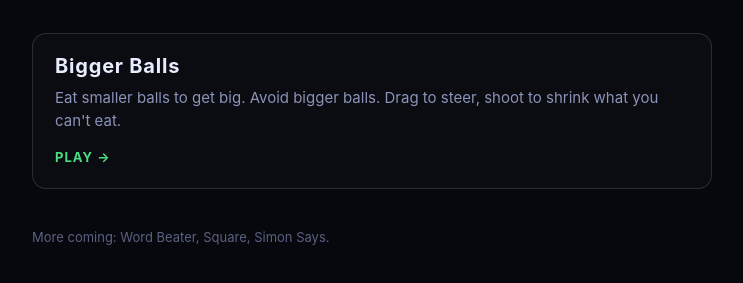
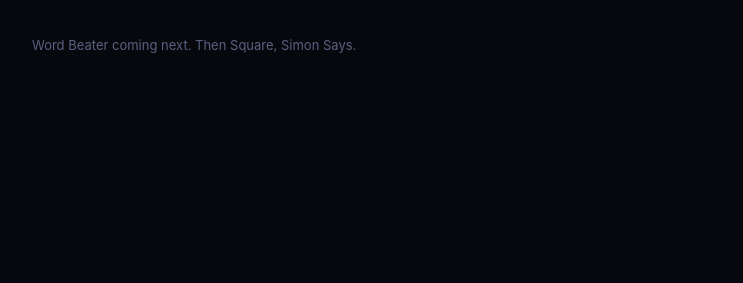
Before and after one commit to builtbysai/old-games, a plain HTML site: page index.html in a window 1280 px wide. Shown: the part 169-452 px from the top of the page, without its empty margins (268-1011 px from the left). Drawn offline with Linux system fonts and the light colour scheme.

Commit message:
Remove Bigger Balls from index.html

```diff
--- a/index.html
+++ b/index.html
@@ -10,22 +10,12 @@
   body{max-width:720px;margin:0 auto;padding:64px 20px 40px}
   h1{font-size:34px;letter-spacing:.06em}
   p.sub{color:#8b93b8;margin:10px 0 36px;line-height:1.6}
-  a.card{display:block;text-decoration:none;color:inherit;border:1px solid rgba(232,236,255,.14);border-radius:14px;padding:20px 22px;background:rgba(255,255,255,.02)}
-  a.card:hover{border-color:rgba(232,236,255,.35)}
-  a.card h2{font-size:20px;letter-spacing:.04em}
-  a.card p{color:#8b93b8;margin-top:8px;line-height:1.55;font-size:15px}
-  a.card span{color:#4ade80;font-weight:700;font-size:13px;letter-spacing:.08em}
   .foot{margin-top:40px;color:#5a6180;font-size:13px}
 </style>
 </head>
 <body>
   <h1>OLD GAMES</h1>
   <p class="sub">Hans's early games, rebuilt in JavaScript and improved. One at a time, played in the browser.</p>
-  <a class="card" href="bigger-balls/">
-    <h2>Bigger Balls</h2>
-    <p>Eat smaller balls to get big. Avoid bigger balls. Drag to steer, shoot to shrink what you can't eat.</p>
-    <p style="margin-top:12px"><span>PLAY &rarr;</span></p>
-  </a>
-  <p class="foot">More coming: Word Beater, Square, Simon Says.</p>
+  <p class="foot">Word Beater coming next. Then Square, Simon Says.</p>
 </body>
 </html>
```
